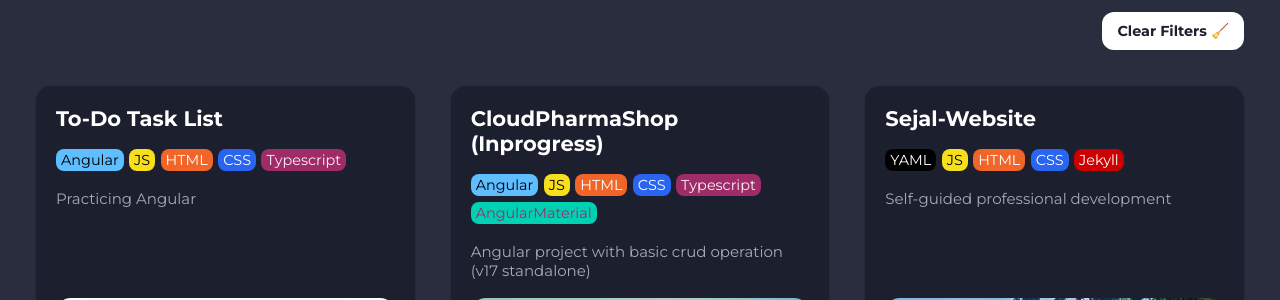
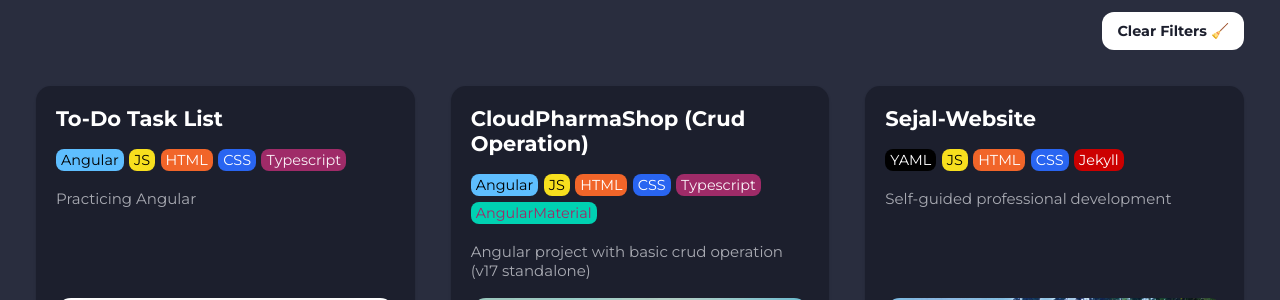
Before and after one commit to sejalpurohit/sejalpurohit.github.io, a Jekyll site: the page built from projects.md, in a window 1280 px wide and 900 px high, scrolled down 389 px. Shown: the part 154-454 px from the top of the window. Built offline with Jekyll 4.4.1, drawn with Linux system fonts in a browser that asks for light colours; nearby versions of some CDN libraries.

Commit message:
completed

```diff
--- a/_data/projects_data.yml
+++ b/_data/projects_data.yml
@@ -6,7 +6,7 @@
     tags: [ Angular, JS, HTML, CSS, Typescript]
     # link:
     code: https://github.com/sejalpurohit/todo-app-angular
-  - title: CloudPharmaShop (Inprogress)
+  - title: CloudPharmaShop (Crud Operation)
     img: /assets/uploads/CloudPharmaShop.jpeg
     img_alt: Oops!
     about: Angular project with basic crud operation (v17 standalone)
```
